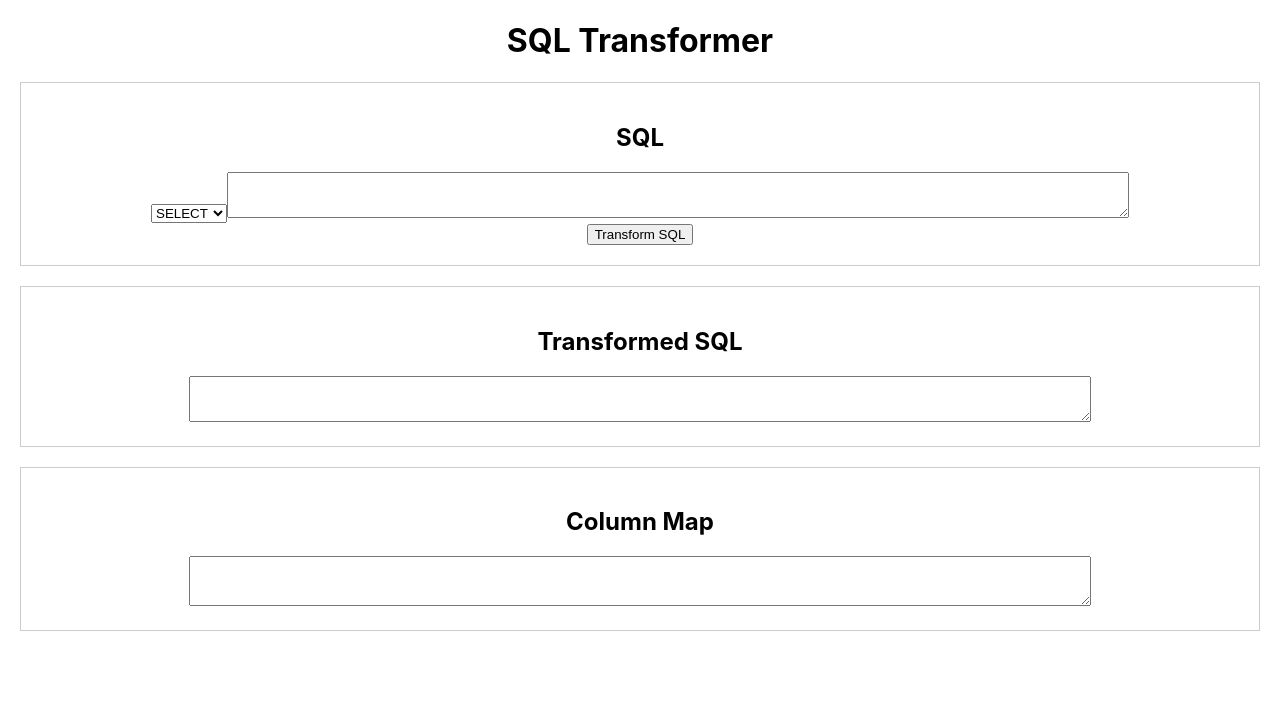
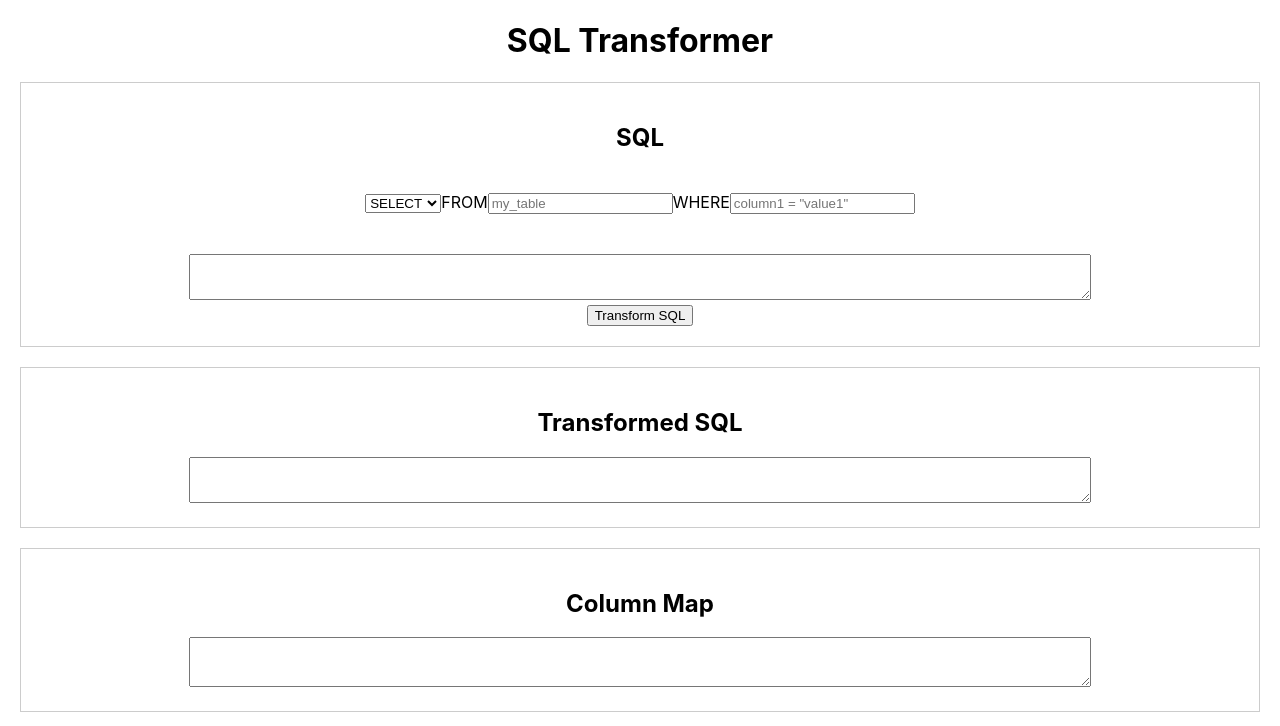
Before and after one commit to striderkein/eaglys-web, a React (Create React App) app: page / in a window 1280 px wide. Shown: the top 726 px of the page. Built offline with nearby package versions, Linux system fonts and the light colour scheme; no server answers.

Commit message:
feat:section-1をあらかた実装する

```diff
--- a/src/App.css
+++ b/src/App.css
@@ -34,12 +34,24 @@
   border: 1px solid #ccc;
 }
 
+.input-area,
+.display-area {
+  margin: 20px;
+  padding: 20px;
+}
+
 .hoge,
 .ast-area,
 .sql-area,
 .map-area {
   width: 70vw;
   font-size: 18px;
+}
+
+.clause {
+  margin: 10px;
+  padding: 10px;
+  border: 1px solid #ccc;
 }
 
 @keyframes App-logo-spin {
--- a/src/components/Section1.js
+++ b/src/components/Section1.js
@@ -1,42 +1,103 @@
-import React, { useState } from 'react';
+import React, { useCallback, useState } from 'react';
 
 function Section1({ sql, handleSqlChange, handleTransformChange }) {
-  const [selectedSqlType, setSelectedSqlType] = useState('SELECT');
+  const [selectedStatement, setSelectedStatement] = useState('SELECT');
+  const [selectedTable, setSelectedTable] = useState('');
+  const [whereClause, setWhereClause] = useState('');
 
-  const handleSqlTypeChange = event => {
+  const handleSqlTypeChange = useCallback(event => {
     const sqlType = event.target.value;
     let initialSql = '';
 
+    if (selectedTable) {
       switch (sqlType) {
         case 'SELECT':
-        initialSql = 'SELECT * FROM my_table';
+          initialSql = `SELECT * FROM ${selectedTable} ${whereClause ? `WHERE ${whereClause}` : ''}`;
           break;
         case 'INSERT':
-        initialSql = 'INSERT INTO my_table (column1, column2) VALUES (value1, value2)';
+          initialSql = `INSERT INTO ${selectedTable} (column1, column2) VALUES (value1, value2)`;
           break;
         case 'UPDATE':
-        initialSql = 'UPDATE my_table SET column1 = value1 WHERE condition';
+          initialSql = `UPDATE ${selectedTable} SET column1 = value1 ${whereClause ? `WHERE ${whereClause}` : ''}`;
           break;
         case 'DELETE':
-        initialSql = 'DELETE FROM my_table WHERE condition';
+          initialSql = `DELETE FROM ${selectedTable} ${whereClause ? `WHERE ${whereClause}` : ''}`;
           break;
         default:
           break;
       }
+    }
 
-    setSelectedSqlType(sqlType);
+    console.log(`initialSql: ${initialSql}`)
+    setSelectedStatement(sqlType);
     handleSqlChange({ target: { value: initialSql } });
+  });
+
+  const handleTableChange = ( event ) => {
+    const table = event.target.value;
+    setSelectedTable(table);
   };
+
+  const handleWhereClauseChange = ( event ) => {
+    const whereClause = event.target.value;
+    setWhereClause(whereClause);
+  }
 
   return (
     <section className="section-1">
       <h2>SQL</h2>
-      <select value={selectedSqlType} onChange={handleSqlTypeChange}>
+      <div className="input-area">
+        <select value={selectedStatement} onChange={handleSqlTypeChange}>
           <option value="SELECT">SELECT</option>
           <option value="INSERT">INSERT</option>
           <option value="UPDATE">UPDATE</option>
           <option value="DELETE">DELETE</option>
         </select>
+        {selectedStatement === 'INSERT' ? (
+          <span>INTO</span>
+        ) : (
+          <span>{selectedStatement === 'UPDATE' ? '' : 'FROM'}</span>
+        )}
+        <input
+          type="text"
+          placeholder="my_table"
+          value={selectedTable}
+          onInput={handleTableChange}
+        />
+        {selectedStatement !== 'INSERT' && (
+          <>
+            <span>WHERE</span>
+            <input
+              type="text"
+              placeholder='column1 = "value1"'
+              value={whereClause}
+              onInput={handleWhereClauseChange}
+            />
+          </>
+        )}
+      </div>
+      {selectedTable && (
+        <div className="display-area">
+          <span className='clause'>{selectedStatement}</span>
+          {selectedStatement === 'SELECT' && (
+            <span className='clause'>*</span>
+          )}
+          {selectedStatement === 'INSERT' ? (
+            <span className='clause'>INTO</span>
+          ) : (
+            (selectedStatement !== 'UPDATE' && (
+              <span className='clause'>FROM</span>
+            ))
+          )}
+          <span className='clause'>{selectedTable}</span>
+          {(selectedStatement !== 'INSERT' && whereClause) && (
+            <>
+              <span className='clause'>WHERE</span>
+              <span className='clause'>{whereClause}</span>
+            </>
+          )}
+        </div>
+      )}
       <textarea
         className="hoge"
         value={sql}
```
Lines whose indentation alone changed are shown as unchanged.
